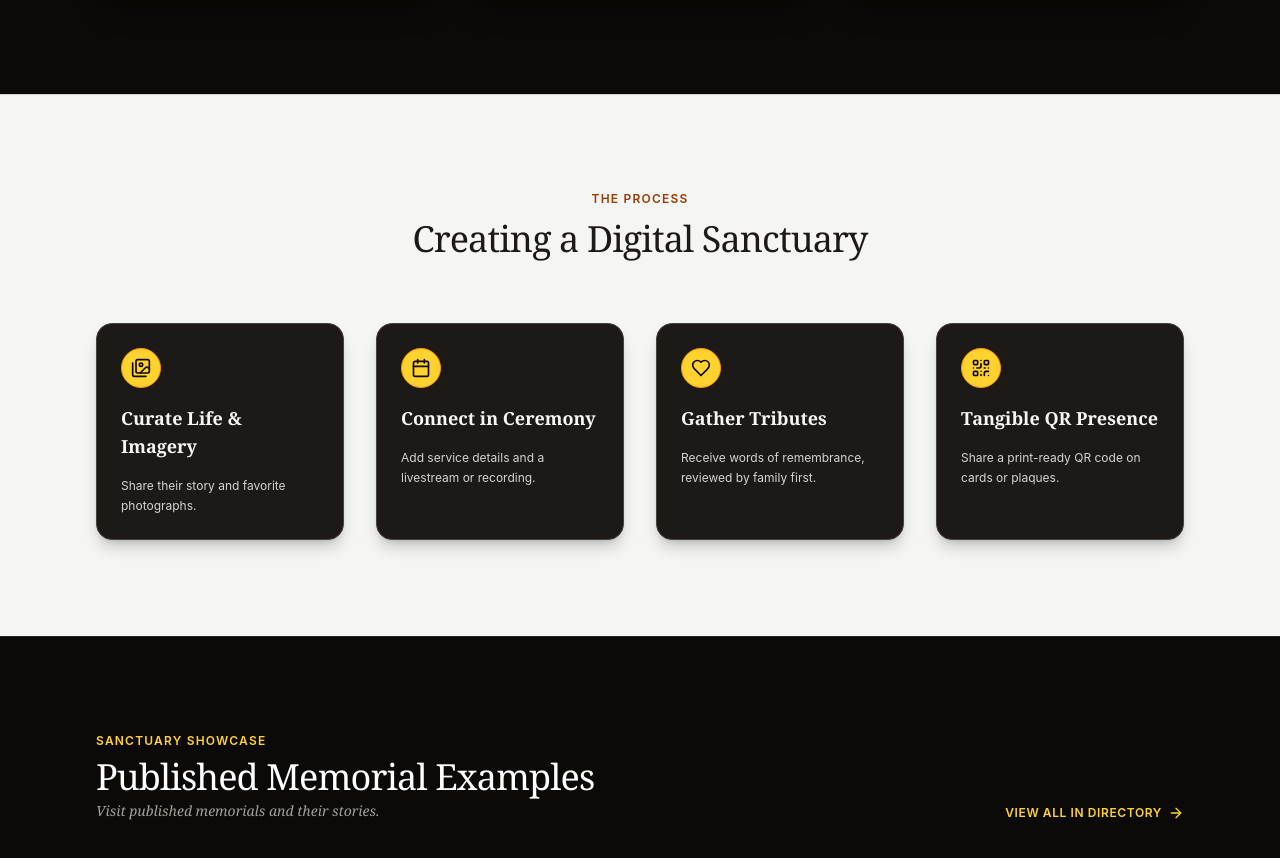
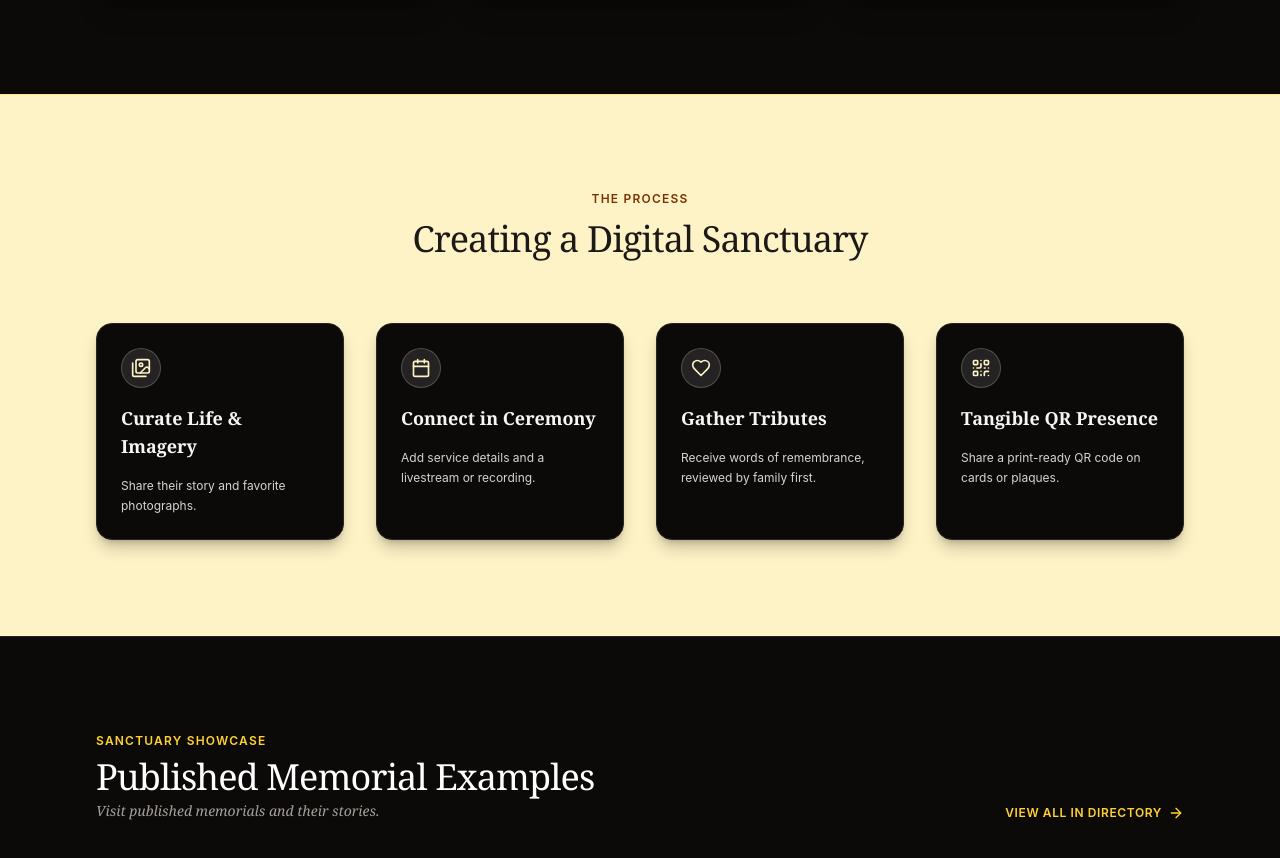
Before and after one commit to aliahmad-qari/Palm-Grace, a React (Vite) app in the folder apps/web/: page / in a window 1280 px wide. Shown: the part 1953-2811 px from the top of the page. Built offline with nearby package versions, Linux system fonts and the light colour scheme; no server answers.

Commit message:
Refactor code structure for improved readability and maintainability

```diff
--- a/apps/web/src/components/memorial/templateResolver.ts
+++ b/apps/web/src/components/memorial/templateResolver.ts
@@ -153,13 +153,38 @@ export const TEMPLATE_DESIGNS: Record<TemplateType, MemorialTemplateDesign> = {
   },
 };
 
+const MEMORIAL_PALETTE: Omit<MemorialTemplateDesign, 'id' | 'label' | 'tagline' | 'badgeText' | 'motifType'> = {
+  rootBg: 'bg-stone-950',
+  heroGradient: 'bg-gradient-to-b from-stone-900 via-stone-950 to-stone-950',
+  cardBg: 'bg-stone-900/85',
+  cardBorder: 'border-stone-700/80',
+  cardHoverBorder: 'hover:border-amber-300/50',
+  headingColor: 'text-stone-100',
+  bodyTextColor: 'text-stone-300',
+  mutedTextColor: 'text-stone-400',
+  accentColor: 'text-amber-300',
+  accentBorder: 'border-amber-400/50',
+  accentBg: 'bg-amber-400/10',
+  badgeStyle: 'bg-stone-900/90 border-stone-700/80 text-amber-200',
+  portraitBorder: 'border-stone-700/80',
+  portraitGlow: 'shadow-[0_0_35px_rgba(28,25,23,0.6)]',
+  dividerColor: 'border-stone-700/80',
+  subtleBoxBg: 'bg-stone-900/60',
+  subtleBoxBorder: 'border-stone-700/80',
+  inputBg: 'bg-stone-900',
+  inputBorder: 'border-stone-700 focus:border-amber-400 focus:ring-amber-400',
+  buttonPrimary: 'bg-amber-400 hover:bg-amber-300 text-stone-950 font-bold',
+  buttonSecondary: 'bg-stone-800 hover:bg-stone-700 text-stone-200 border border-stone-700',
+};
+
 /**
  * Resolves the visual template presentation for any memorial record.
  * Guarantees a valid, high-fidelity design theme without duplicating data logic.
  */
 export function resolveMemorialTemplate(templateType?: TemplateType | null): MemorialTemplateDesign {
-  if (templateType && TEMPLATE_DESIGNS[templateType]) {
-    return TEMPLATE_DESIGNS[templateType];
-  }
-  return TEMPLATE_DESIGNS.MALE;
+  const template = templateType && TEMPLATE_DESIGNS[templateType]
+    ? TEMPLATE_DESIGNS[templateType]
+    : TEMPLATE_DESIGNS.MALE;
+
+  return { ...template, ...MEMORIAL_PALETTE };
 }
--- a/apps/web/src/pages/public/HomePage.tsx
+++ b/apps/web/src/pages/public/HomePage.tsx
@@ -231,10 +231,10 @@ export const HomePage: React.FC = () => {
       </section>
 
       {/* 4. HOW IT WORKS */}
-      <section id="how-it-works" className="py-24 bg-stone-100 text-stone-900 border-t border-stone-300 font-sans">
+      <section id="how-it-works" className="py-24 bg-amber-100 text-stone-900 border-t border-amber-200 font-sans">
         <div className="max-w-6xl mx-auto px-4 sm:px-6 lg:px-8 space-y-16">
           <div className="text-center space-y-3 max-w-2xl mx-auto">
-            <span className="text-xs uppercase tracking-widest text-amber-800 font-semibold block">
+            <span className="text-xs uppercase tracking-widest text-amber-900 font-semibold block">
               The Process
             </span>
             <h2 className="font-serif text-3xl sm:text-4xl text-stone-900 tracking-tight">
@@ -243,8 +243,8 @@ export const HomePage: React.FC = () => {
           </div>
 
           <div className="grid grid-cols-1 md:grid-cols-4 gap-8">
-            <div className="space-y-4 bg-stone-900 p-6 rounded-2xl border border-stone-700 shadow-lg shadow-stone-900/20">
-              <div className="w-10 h-10 rounded-full bg-amber-300 border border-amber-500 flex items-center justify-center text-stone-950">
+            <div className="space-y-4 bg-stone-950 p-6 rounded-2xl border border-stone-800 shadow-lg shadow-stone-900/25">
+              <div className="w-10 h-10 rounded-full bg-white/10 border border-white/20 flex items-center justify-center text-amber-100">
                 <Images className="w-5 h-5" aria-hidden="true" />
               </div>
               <h3 className="font-serif text-lg text-stone-100 font-semibold">
@@ -255,8 +255,8 @@ export const HomePage: React.FC = () => {
               </p>
             </div>
 
-            <div className="space-y-4 bg-stone-900 p-6 rounded-2xl border border-stone-700 shadow-lg shadow-stone-900/20">
-              <div className="w-10 h-10 rounded-full bg-amber-300 border border-amber-500 flex items-center justify-center text-stone-950">
+            <div className="space-y-4 bg-stone-950 p-6 rounded-2xl border border-stone-800 shadow-lg shadow-stone-900/25">
+              <div className="w-10 h-10 rounded-full bg-white/10 border border-white/20 flex items-center justify-center text-amber-100">
                 <Calendar className="w-5 h-5" aria-hidden="true" />
               </div>
               <h3 className="font-serif text-lg text-stone-100 font-semibold">
@@ -267,8 +267,8 @@ export const HomePage: React.FC = () => {
               </p>
             </div>
 
-            <div className="space-y-4 bg-stone-900 p-6 rounded-2xl border border-stone-700 shadow-lg shadow-stone-900/20">
-              <div className="w-10 h-10 rounded-full bg-amber-300 border border-amber-500 flex items-center justify-center text-stone-950">
+            <div className="space-y-4 bg-stone-950 p-6 rounded-2xl border border-stone-800 shadow-lg shadow-stone-900/25">
+              <div className="w-10 h-10 rounded-full bg-white/10 border border-white/20 flex items-center justify-center text-amber-100">
                 <Heart className="w-5 h-5" aria-hidden="true" />
               </div>
               <h3 className="font-serif text-lg text-stone-100 font-semibold">
@@ -279,8 +279,8 @@ export const HomePage: React.FC = () => {
               </p>
             </div>
 
-            <div className="space-y-4 bg-stone-900 p-6 rounded-2xl border border-stone-700 shadow-lg shadow-stone-900/20">
-              <div className="w-10 h-10 rounded-full bg-amber-300 border border-amber-500 flex items-center justify-center text-stone-950">
+            <div className="space-y-4 bg-stone-950 p-6 rounded-2xl border border-stone-800 shadow-lg shadow-stone-900/25">
+              <div className="w-10 h-10 rounded-full bg-white/10 border border-white/20 flex items-center justify-center text-amber-100">
                 <QrCode className="w-5 h-5" aria-hidden="true" />
               </div>
               <h3 className="font-serif text-lg text-stone-100 font-semibold">
```
Also changed, not shown: 1 other file (tests, documents, lock files or other folders).
